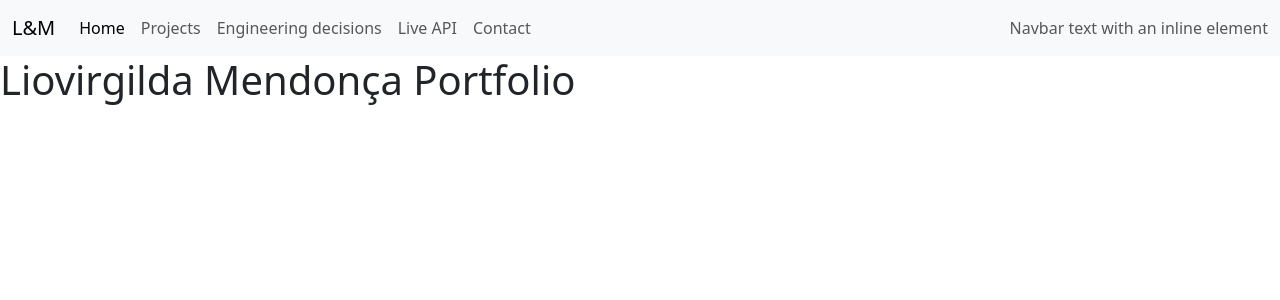
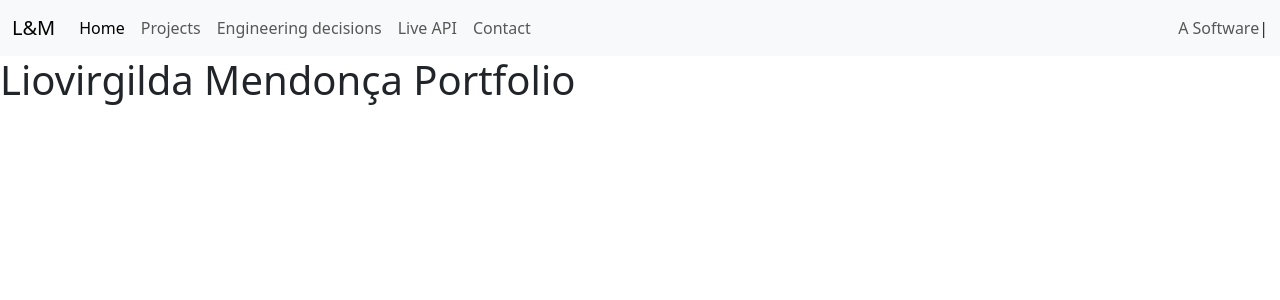
Before and after one commit to liovirgilda/fastapi_portfolio, a FastAPI app: page / in a window 1280 px wide. Shown: the top 300 px of the page. Run offline with FastAPI, Linux system fonts and the light colour scheme.

Commit message:
Create static folder, Add navbar typing message

```diff
--- a/main.py
+++ b/main.py
@@ -1,7 +1,9 @@
 from fastapi import FastAPI, Request
 from fastapi.templating import Jinja2Templates
+from fastapi.staticfiles import StaticFiles
 
 app = FastAPI()
+app.mount("/static", StaticFiles(directory = "static"), name="static")
 templates = Jinja2Templates(directory = "templates")
 
 
--- /dev/null
+++ b/static/js/main.js
@@ -0,0 +1,12 @@
+// Typed navbar message
+
+const navbar_typing = new Typed('#typing-text', {
+    strings: [
+      "Welcome to my website",
+      "A Software Developer by heart",
+      "A Data Analyst Expert"
+    ],
+    typeSpeed: 110,
+    backSpeed: 50,
+    loop: true
+  });
--- a/templates/layout.html
+++ b/templates/layout.html
@@ -45,9 +45,7 @@
                             <a class="nav-link {% block live_api_active%}{% endblock live_api_active%}" href="#">Live API</a>
                             <a class="nav-link {% block contact_active%}{% endblock contact_active%}" href="#">Contact</a>
                         </div>
-                        <span class="navbar-text">
-                            Navbar text with an inline element
-                        </span>
+                        <span class="navbar-text" id="typing-text"></span>
                     </div>
                 </div>
             </nav>
@@ -67,4 +65,9 @@
     <script src="https://cdn.jsdelivr.net/npm/bootstrap@5.3.8/dist/js/bootstrap.min.js"
         integrity="sha384-G/EV+4j2dNv+tEPo3++6LCgdCROaejBqfUeNjuKAiuXbjrxilcCdDz6ZAVfHWe1Y"
         crossorigin="anonymous"></script>
+
+    <!-- Typed.js -->
+
+    <script src="https://cdn.jsdelivr.net/npm/typed.js@2.0.12"></script>
+    <script src="{{ url_for('static', path= 'js/main.js')}}"></script>
 </html>
```
